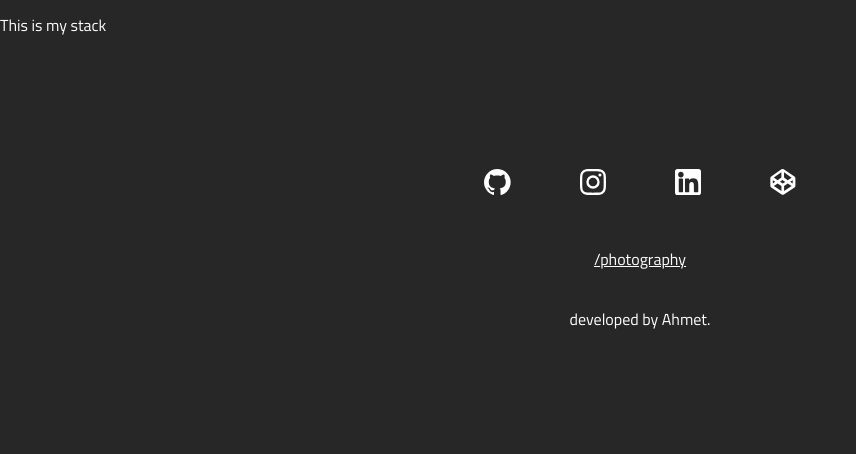
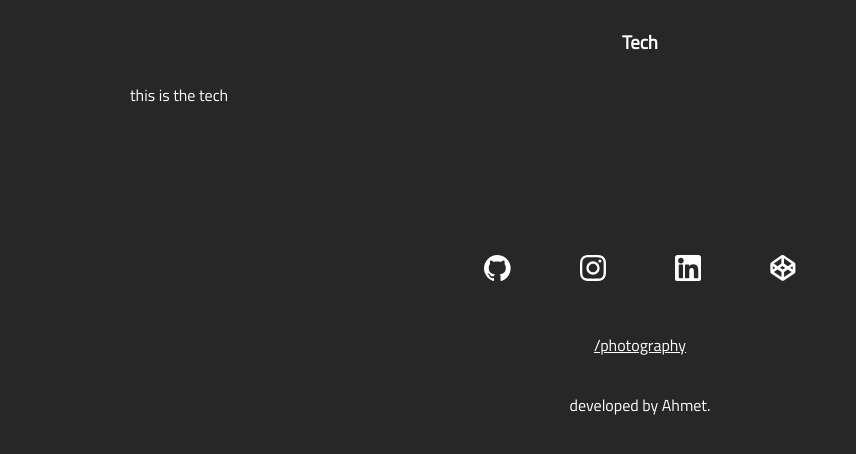
Before and after one commit to ahmetskilinc/my-portfolio-app, a Next.js app: page /tech in a window 1280 px wide. Shown: the top 454 px of the page, without its empty margins (0-856 px from the left). Built offline with nearby package versions, Linux system fonts and the light colour scheme.

Commit message:
add tech page

```diff
--- a/pages/tech.tsx
+++ b/pages/tech.tsx
@@ -1,11 +1,15 @@
 import dynamic from "next/dynamic";
+import { SectionWrapper, Subheading } from "../components";
 
 const MainLayout = dynamic(() => import("../layouts/MainLayout"));
 
 const Tech = () => {
 	return (
 		<MainLayout>
-			<p>This is my stack</p>
+			<SectionWrapper>
+				<Subheading>Tech</Subheading>
+				<p>this is the tech</p>
+			</SectionWrapper>
 		</MainLayout>
 	);
 };
```
